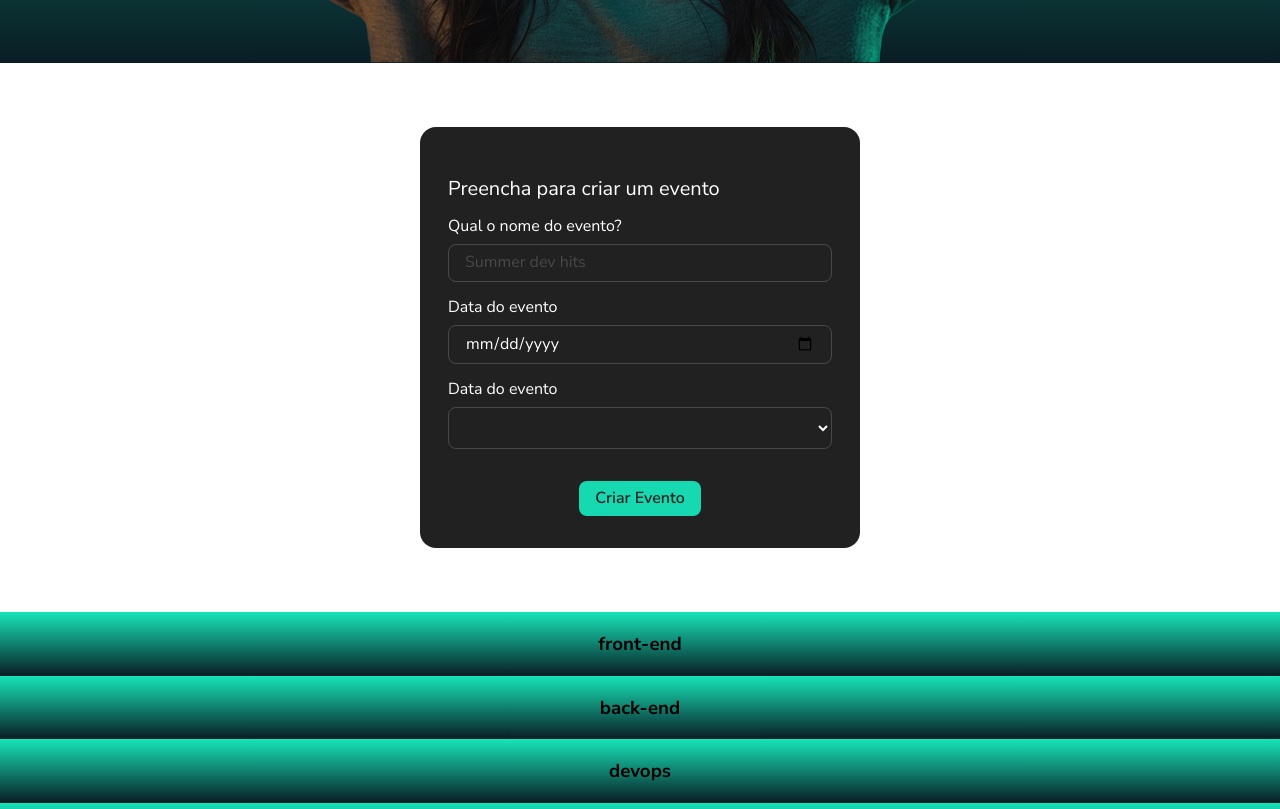
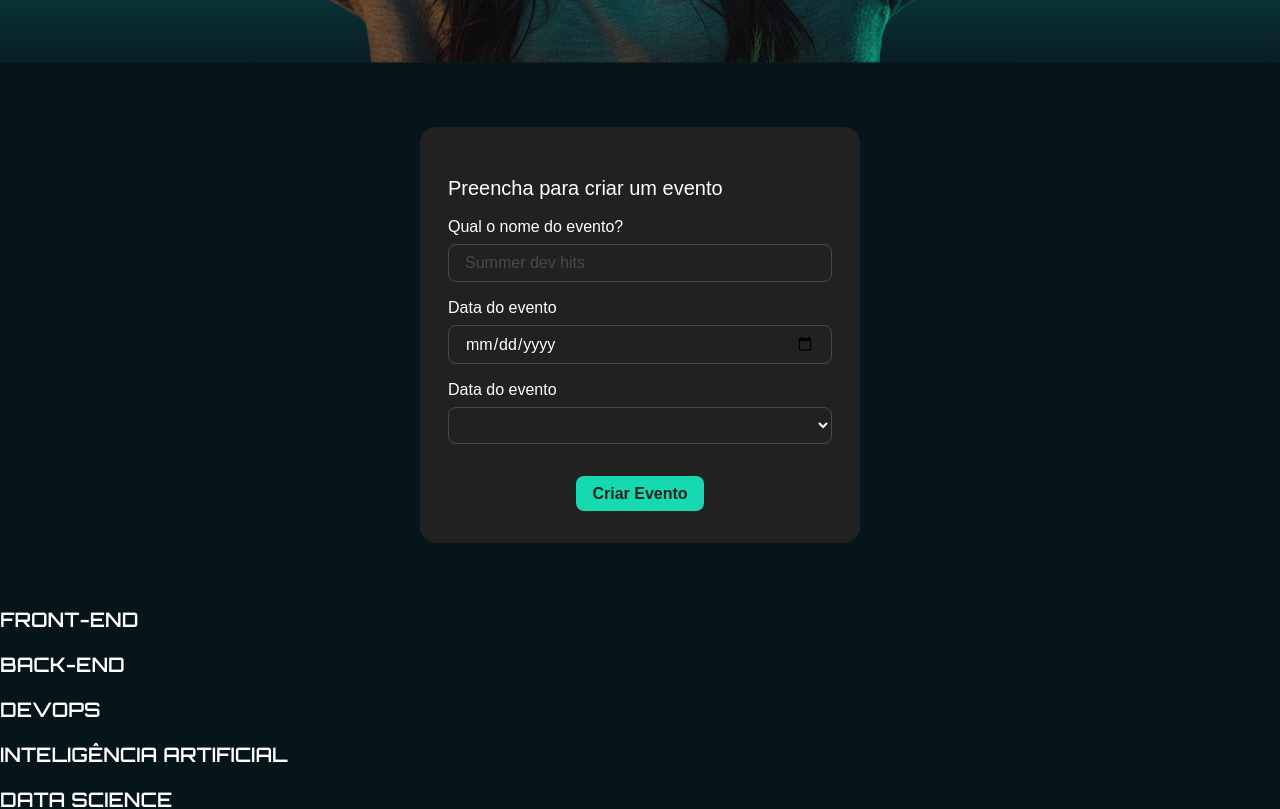
Before and after one commit to luccapedev/React-19_JSX-Componentes-Form-Action-useState, a React (Vite) app in the folder tecboard/: page / in a window 1280 px wide. Shown: the part 620-1429 px from the top of the page. Built offline with nearby package versions, Linux system fonts and the light colour scheme.

Commit message:
Estilizando o título do tema

```diff
--- a/tecboard/index.html
+++ b/tecboard/index.html
@@ -6,11 +6,9 @@
   <link rel="icon" type="image/svg+xml" href="/vite.svg" />
   <meta name="viewport" content="width=device-width, initial-scale=1.0" />
   <title>tecboard</title>
-  <link rel="preconnect" href="https://fonts.googleapis.com">
-  <link rel="preconnect" href="https://fonts.gstatic.com" crossorigin>
-  <link
-    href="https://fonts.googleapis.com/css2?family=Nunito+Sans:ital,opsz,wght@0,6..12,200..1000;1,6..12,200..1000&display=swap"
-    rel="stylesheet">
+<link rel="preconnect" href="https://fonts.googleapis.com">
+<link rel="preconnect" href="https://fonts.gstatic.com" crossorigin>
+<link href="https://fonts.googleapis.com/css2?family=Nunito+Sans:ital,opsz,wght@0,6..12,200..1000;1,6..12,200..1000&family=Orbitron:wght@400..900&display=swap" rel="stylesheet">
 </head>
 
 <body>
--- a/tecboard/src/App.css
+++ b/tecboard/src/App.css
@@ -8,13 +8,3 @@ header {
   display: flex;
   justify-content: center;
 }
-
-section {
-  background: linear-gradient(180deg, #17E4B9 0%, #091d24 100%);
-  display: flex;
-  justify-content: center;
-}
-
-section img {
-  max-width: 90%;
-}
--- a/tecboard/src/App.jsx
+++ b/tecboard/src/App.jsx
@@ -1,4 +1,5 @@
 import './App.css'
+import { Banner } from './componentes/Banner'
 import { FormularioDeEvento } from './componentes/FormularioDeEvento'
 import { Tema } from './componentes/Tema'
 
@@ -36,9 +37,7 @@ const temas = [
       <header>
         <img src="/logo.png" alt="logo"/>
       </header>
-      <section>
-        <img src="/banner.png" alt="banner"/>
-      </section>
+      <Banner/>
       <FormularioDeEvento/>
       <section>
         <Tema tema={temas[0]}/>
--- /dev/null
+++ b/tecboard/src/componentes/Banner/banner.estilos.css
@@ -0,0 +1,9 @@
+.banner {
+    background: linear-gradient(180deg, #17E4B9 0%, #091d24 100%);
+    display: flex;
+    justify-content: center;
+}
+
+.banner img {
+    max-width: 90%;
+}
--- /dev/null
+++ b/tecboard/src/componentes/Banner/index.jsx
@@ -0,0 +1,9 @@
+import './banner.estilos.css'
+
+export function Banner() {
+    return (
+        <section className='banner'>
+            <img src="/banner.png" alt="banner" />
+        </section>
+    )
+}
--- a/tecboard/src/componentes/Tema/index.jsx
+++ b/tecboard/src/componentes/Tema/index.jsx
@@ -1,3 +1,5 @@
+import './tema.estilos.css'
+
 export function Tema({ tema }) {
-    return <h3>{tema.nome}</h3>
+    return <h3 className='titulo-tema'>{tema.nome}</h3>
 }
--- /dev/null
+++ b/tecboard/src/componentes/Tema/tema.estilos.css
@@ -0,0 +1,9 @@
+.titulo-tema {
+    color: #FFFFFF;
+    font-family: "Orbitron", sans-serif;
+    font-weight: 600;
+    font-size: 20px;
+    line-height: 125%;
+    letter-spacing: 10%;
+    text-transform: uppercase;
+}
--- a/tecboard/src/index.css
+++ b/tecboard/src/index.css
@@ -1,3 +1,6 @@
 * {
-  font-family: "Nunito Sans", sans-serif;
+  font-family: "Work Sans", sans-serif;
 }
+body {
+  background-color: #06151A;
+}
```
